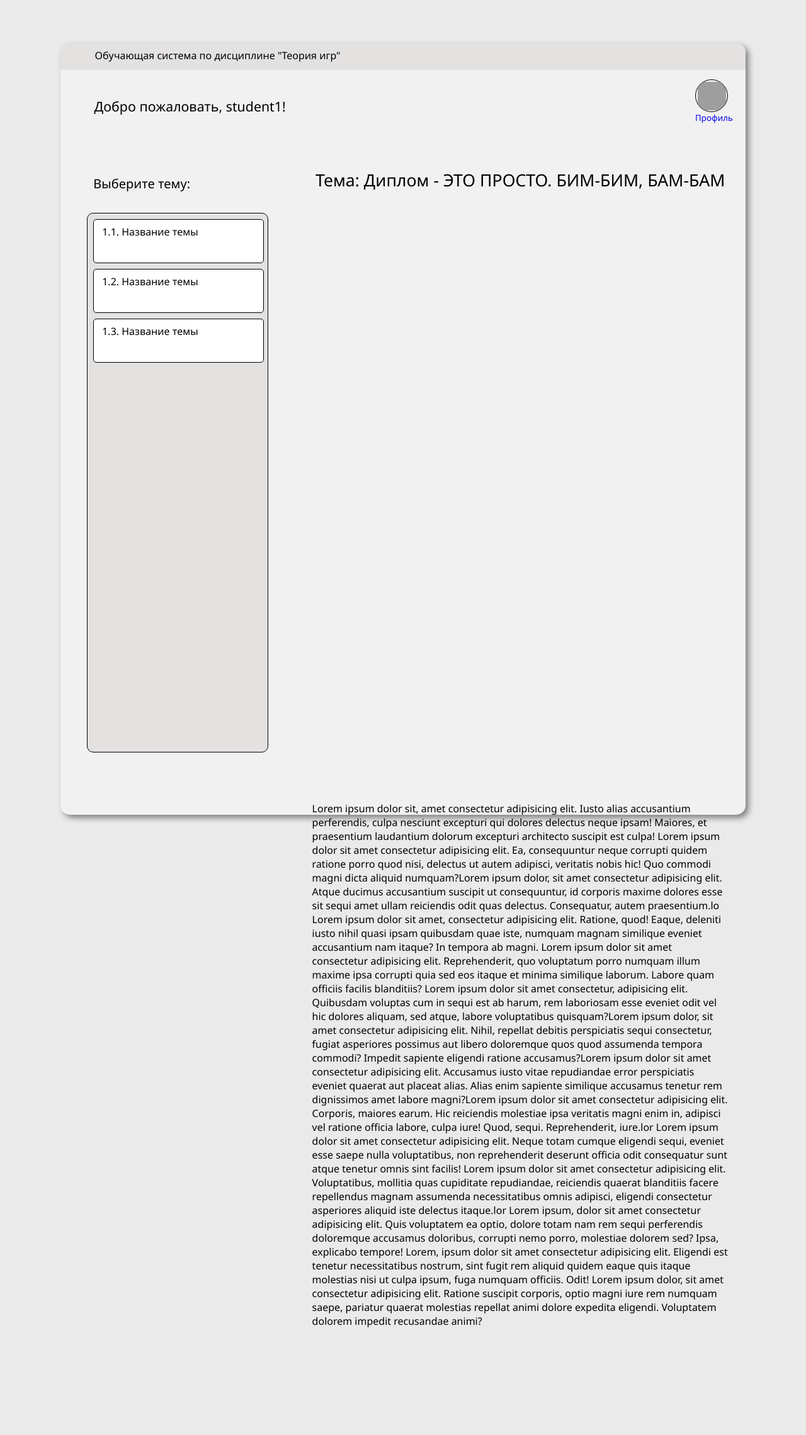
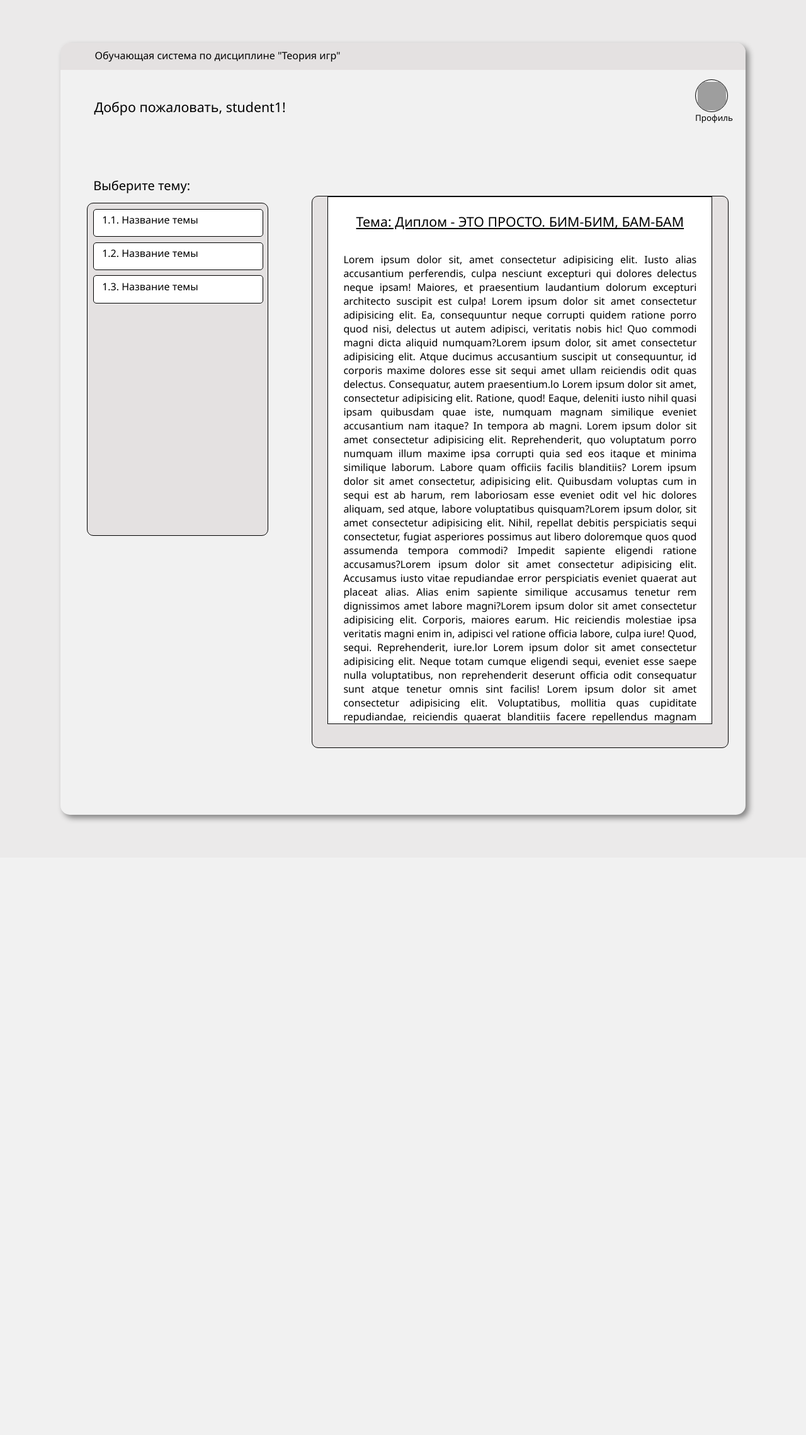
Before and after one commit to OnlyHorny/new_math_project, a Flask app: page / in a window 1280 px wide. Shown: the whole page at 63% size. After the commit the page ends 1306 px from the top, so only its background shows below. Run offline with Flask 3, Linux system fonts and the light colour scheme; grey boxes are pictures that could not be loaded.

Commit message:
after-merging

```diff
--- a/static/CSS/user_main_page.css
+++ b/static/CSS/user_main_page.css
@@ -7,6 +7,7 @@
 }
 a {
     text-decoration: none;
+    color: black;
 }
 body {
     background-color: #ebeaea;
@@ -42,6 +43,7 @@ h3 {
     display: flex;
     align-items: center;
     text-align: left;
+    min-height: 43px;
     font-size: 12pt;
     max-height: 43px;
     border-radius: 15px 15px 0 0;
@@ -122,12 +124,20 @@ h3 {
 }
 .theme-viewer {
     flex-basis: 185%;
+    overflow: auto;
+    background-color: #e4e1e1;
+    border-radius: 10px;
+    border: 1.5px solid black;
+    margin-top: 40px;
+    height: 85%;
+    width: 80%;
 }
 .theme-selector {
     padding-left: 15px;
     display: flex;
     flex-direction: column;
     max-width: 390px;
+    max-height: 620px;
 }
 .theme-selector span {
     font-size: 15pt;
@@ -166,3 +176,20 @@ h3 {
 .img-div:hover {
     background-color: #e4e1e1;
 }
+.theme-page {
+    overflow: auto;
+    height: 90%;
+    width: 85%;
+    background-color: white;
+    margin: 0 auto;
+    padding: 1.5em;
+    border: thin black solid;
+}
+.theme-page h3 {
+    font-size: 16pt;
+    height: 3em;
+    text-decoration: underline;
+}
+.theme-page p {
+    text-align: justify;
+}
```
Also changed, not shown: static/images/back-icon.png (added).
